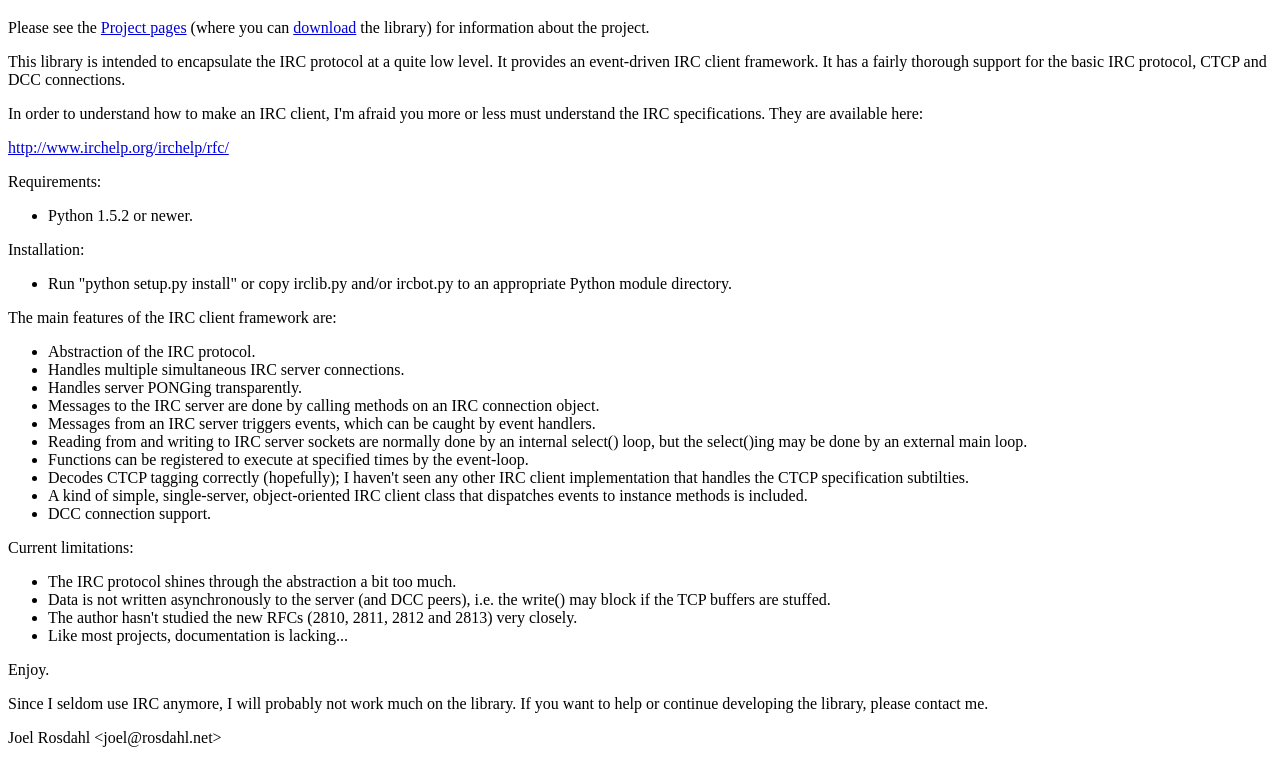
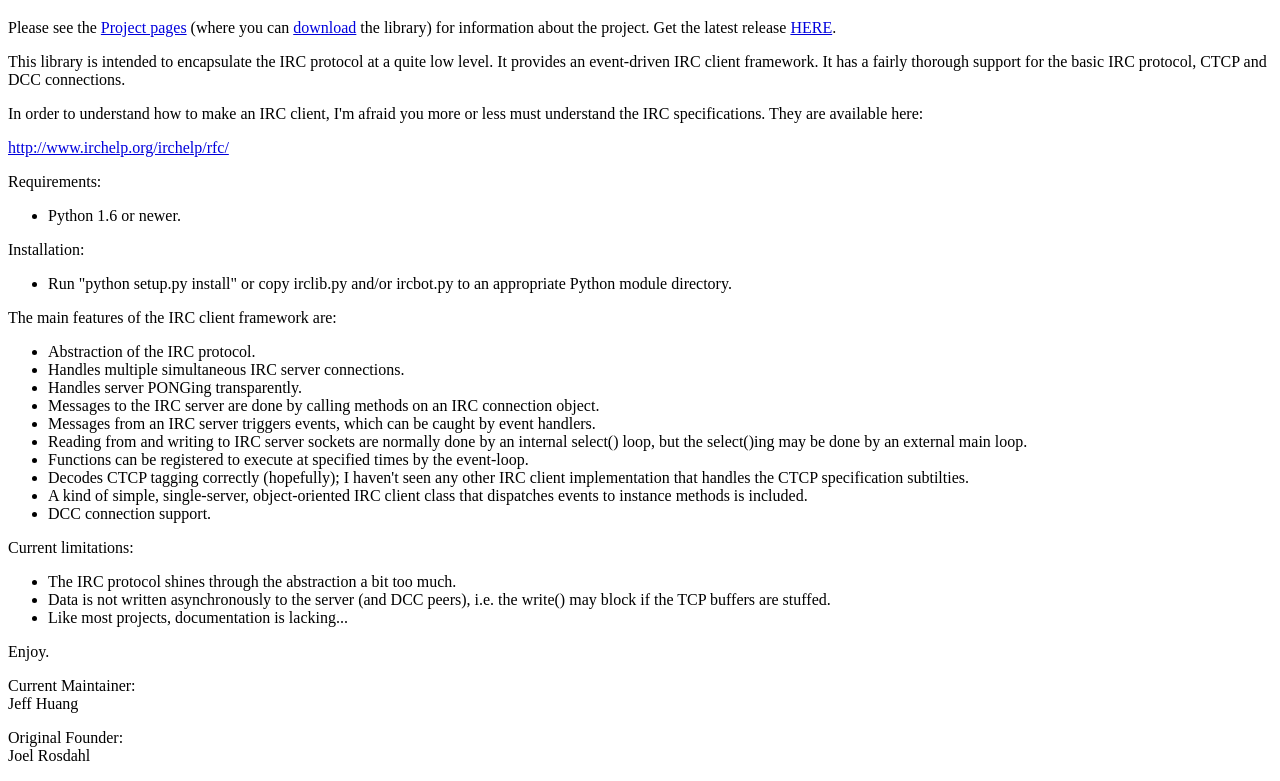
Before and after one commit to jaraco/irc, a plain HTML site: page web/index.html in a window 1280 px wide. Shown: the part 100-881 px from the top of the page. Drawn offline with Linux system fonts and the light colour scheme.

Commit message:
Updated web page from 2010
--HG--
extra : rebase_source : 896c6084fcf2d8cae32679a6af7b58519843c7a7

```diff
--- a/web/index.html
+++ b/web/index.html
@@ -17,8 +17,8 @@
       Please see the
       <a href="http://sourceforge.net/projects/python-irclib/">Project pages</a>
       (where you can
-      <a href="http://sourceforge.net/projects/python-irclib/">download</a>
-      the library) for information about the project.
+      <a href="http://sourceforge.net/project/showfiles.php?group_id=38297">download</a>
+      the library) for information about the project. Get the latest release <a href="http://downloads.sourceforge.net/python-irclib/python-irclib-0.4.6.tar.gz?modtime=1135442433&big_mirror=0">HERE</a>.
     </p>
     <p>
       This library is intended to encapsulate the IRC protocol at a
@@ -38,7 +38,7 @@
       Requirements:
 
       <ul>
-        <li>Python 1.5.2 or newer.</li>
+        <li>Python 1.6 or newer.</li>
       </ul>
     </p>
     <p>
@@ -82,8 +82,6 @@
         <li>Data is not written asynchronously to the server (and DCC
 	peers), i.e. the write() may block if the TCP buffers are
 	stuffed.</li>
-        <li>The author hasn't studied the new RFCs (2810, 2811, 2812
-        and 2813) very closely.</li>
         <li>Like most projects, documentation is lacking...</li>
       </ul>
     </p>
@@ -91,12 +89,15 @@
       Enjoy.
     </p>
     <p>
-      Since I seldom use IRC anymore, I will probably not work much on
-      the library.  If you want to help or continue developing the
-      library, please contact me.
+      Current Maintainer:
+    <br>
+      <a href="http://jeffhuang.com/" style="text-decoration:none; color:black">Jeff Huang</a>
     </p>
     <p>
-      Joel Rosdahl &lt;joel@rosdahl.net&gt;
+      Original Founder:
+    <br>
+      Joel Rosdahl
     </p>
-  </body>
+
+</body>
 </html>
```
